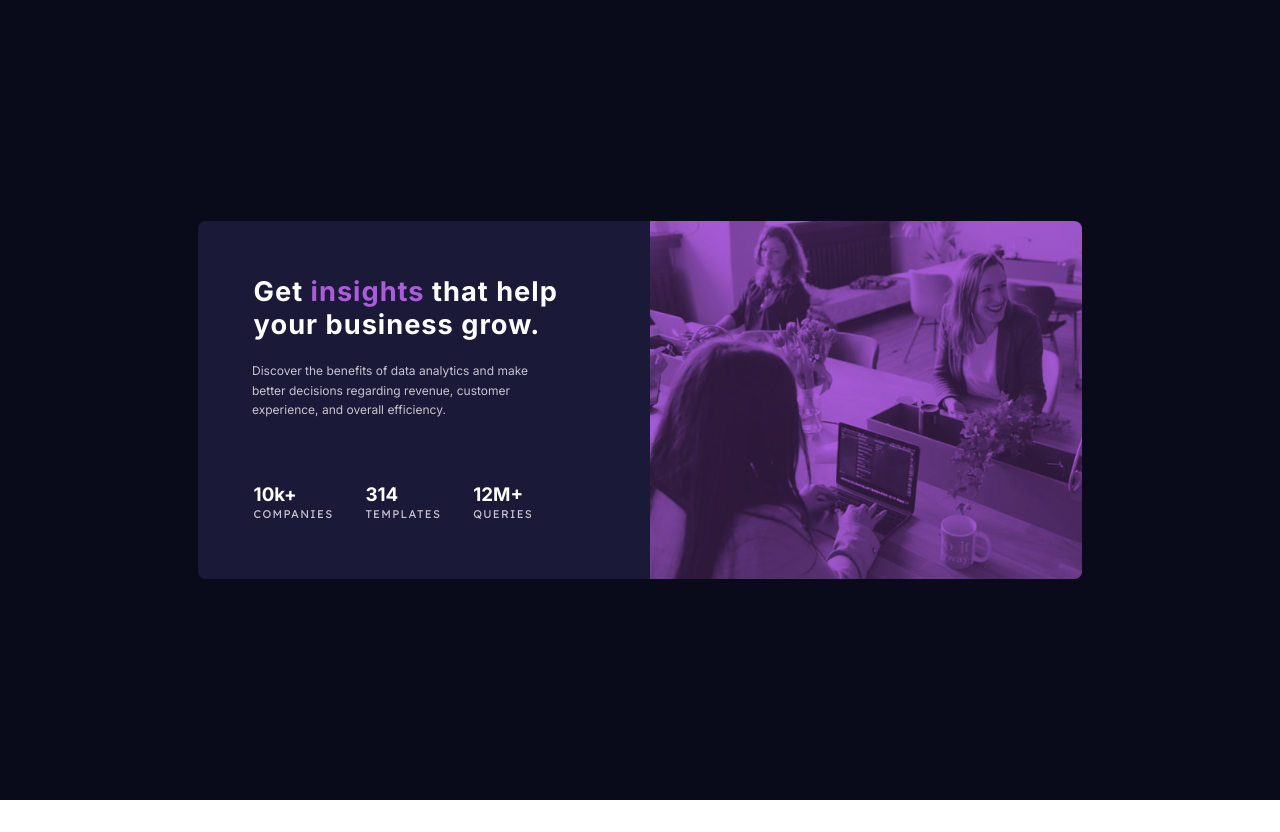
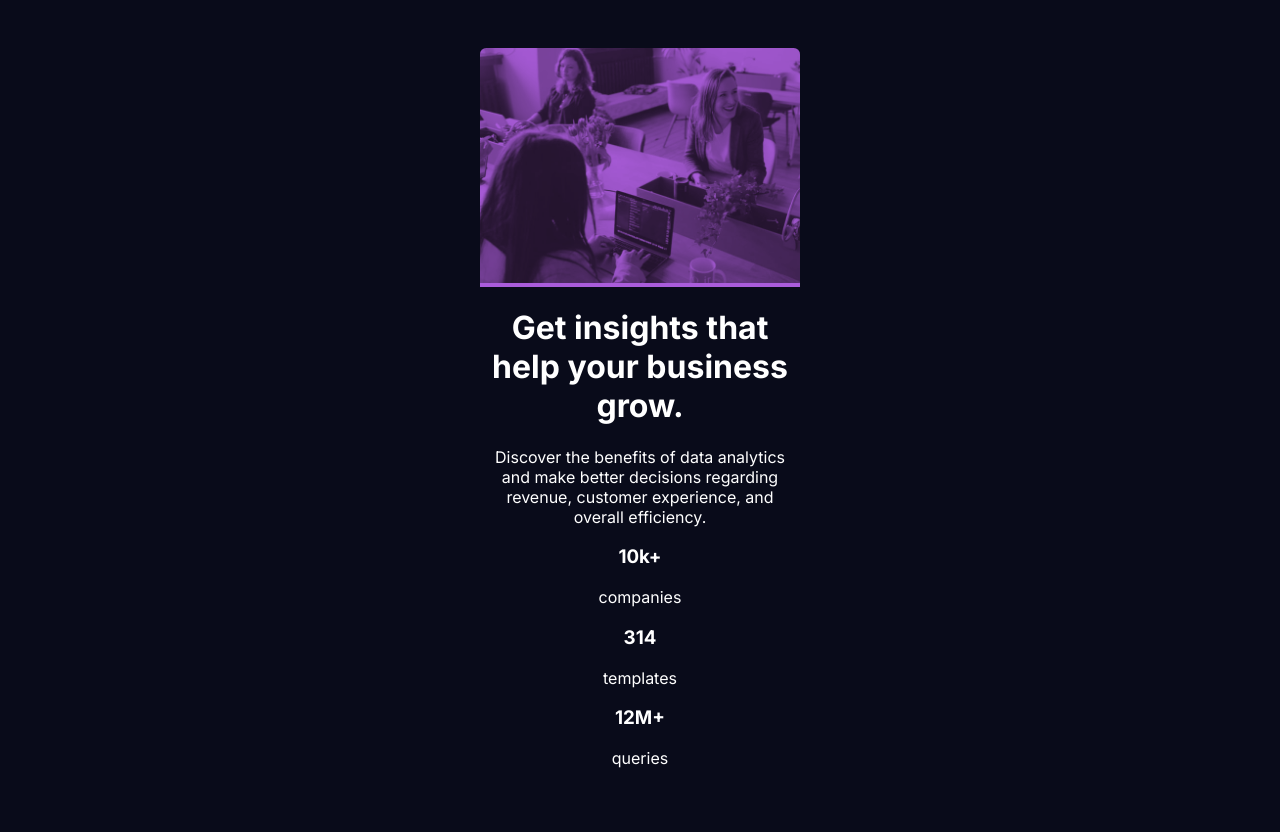
Before and after one commit to kurog4ne/stats-preview-card-component-main, a plain HTML site: page index.html in a window 1280 px wide. Before the commit the page ends 800 px from the top, so only its background shows below. Drawn offline with Linux system fonts and the light colour scheme.

Commit message:
Add files via upload

```diff
--- a/styles/style.scss
+++ b/styles/style.scss
@@ -1,83 +1,31 @@
 @import '_variables';
 
-*{
-    padding: 0; margin: 0;
+body{
+    background-color: $mainbg;
+    color: $white;
+    @include displayflex;
+    margin: 0;
+    padding: 3em;
 }
 
-main{
-    @include displayflex;
-    background-color: $mainbg;
-    height: 100vh;
-    width: 100vw;
-}
-
-h1, h3{
-    @include font1;
-    font-weight: 700;
-    color: $white;
-}
 .card{
     @include displayflex;
-    width: 55.3rem;
-    height: 22.4rem;
-    background-color: $cardbg;
-    border-radius: 0.5rem;
+    @include font1;
+    max-width: 20rem;
+    flex-direction: column-reverse;
+    text-align: center;
     overflow: hidden;
-    .cardcontent{
-        box-sizing: border-box;
-        margin-top: 3rem;
-        h1{
-            font-size: 1.7rem;
-            letter-spacing: 1px;
-            padding: 0rem 3.5rem;
-            margin-top: -2.1rem;
+    border-radius: 0.4rem;
+    .imageheader{
+        background-color: $accent;
+        #imgdesktop{
+            display: none;
         }
-        strong{
-            color: $accent;
-        }
-        p{
-            font-size: 0.75rem;
-            line-height: 1.6em;
-            padding-top: 1.3rem;
-            padding-bottom: 3rem;
-            padding-left: 3.4rem;
-            margin-right: 7rem;
-            @include font1;
-            color: $mainparagraph
-        }
-    }
-    .cardstats{
-        display: flex;
-        margin-left: 2.5rem;
-        .stat{
-            margin: 1rem;
-        }
-        p{
-            @include font2;
-            text-transform: uppercase;
-            font-size: 0.7rem;
-            font-weight: 400;
-            letter-spacing: 0.08rem;
-            margin: 0;
-            padding: 0%;
-        }
-    }
-.imageheader{
-    min-width: 27rem;
-    height: 22.45rem;
-    background-color: hsl(277, 64%, 61%);
-    #imgmobile{
-        display: none;
-    }
-    img{
-        object-fit: cover;
-        mix-blend-mode: multiply;
-        height: 100%;
-        width: 100%;
-        opacity: 0.75;
+        #imgmobile{
+            width: 100%;
+            object-fit: contain;
+            mix-blend-mode: multiply;
+            opacity: 0.8;
         }
     }
 }
-
-@media only screen and (max-width: 780px) {
-}
```
Also changed, not shown: index.html (+8 -0 lines), styles/dist/style.css.
